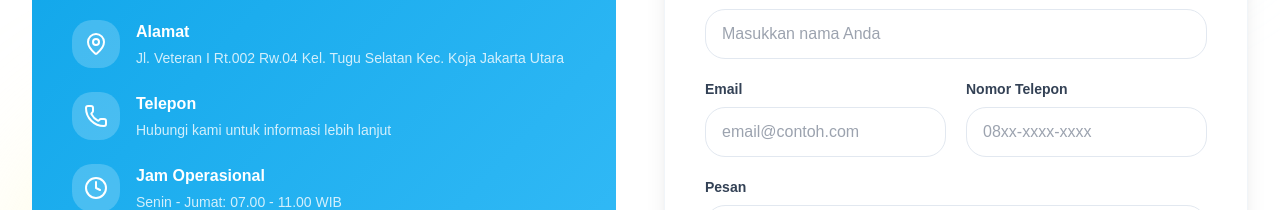
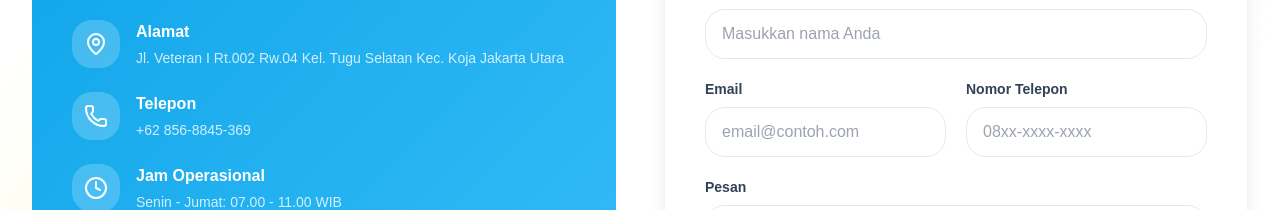
Before and after one commit to Irvansignora/Paud-fajar-pagi, a React (Vite) app: page / in a window 1280 px wide. Shown: the part 7500-7710 px from the top of the page. Built offline with nearby package versions, Linux system fonts and the light colour scheme.

Commit message:
Update Contact.tsx

```diff
--- a/src/sections/Contact.tsx
+++ b/src/sections/Contact.tsx
@@ -102,7 +102,7 @@ export default function Contact() {
                   </div>
                   <div>
                     <h4 className="font-semibold mb-1">Telepon</h4>
-                    <p className="text-white/80 text-sm">Hubungi kami untuk informasi lebih lanjut</p>
+                    <p className="text-white/80 text-sm">+62 856-8845-369</p>
                   </div>
                 </div>
 
```
